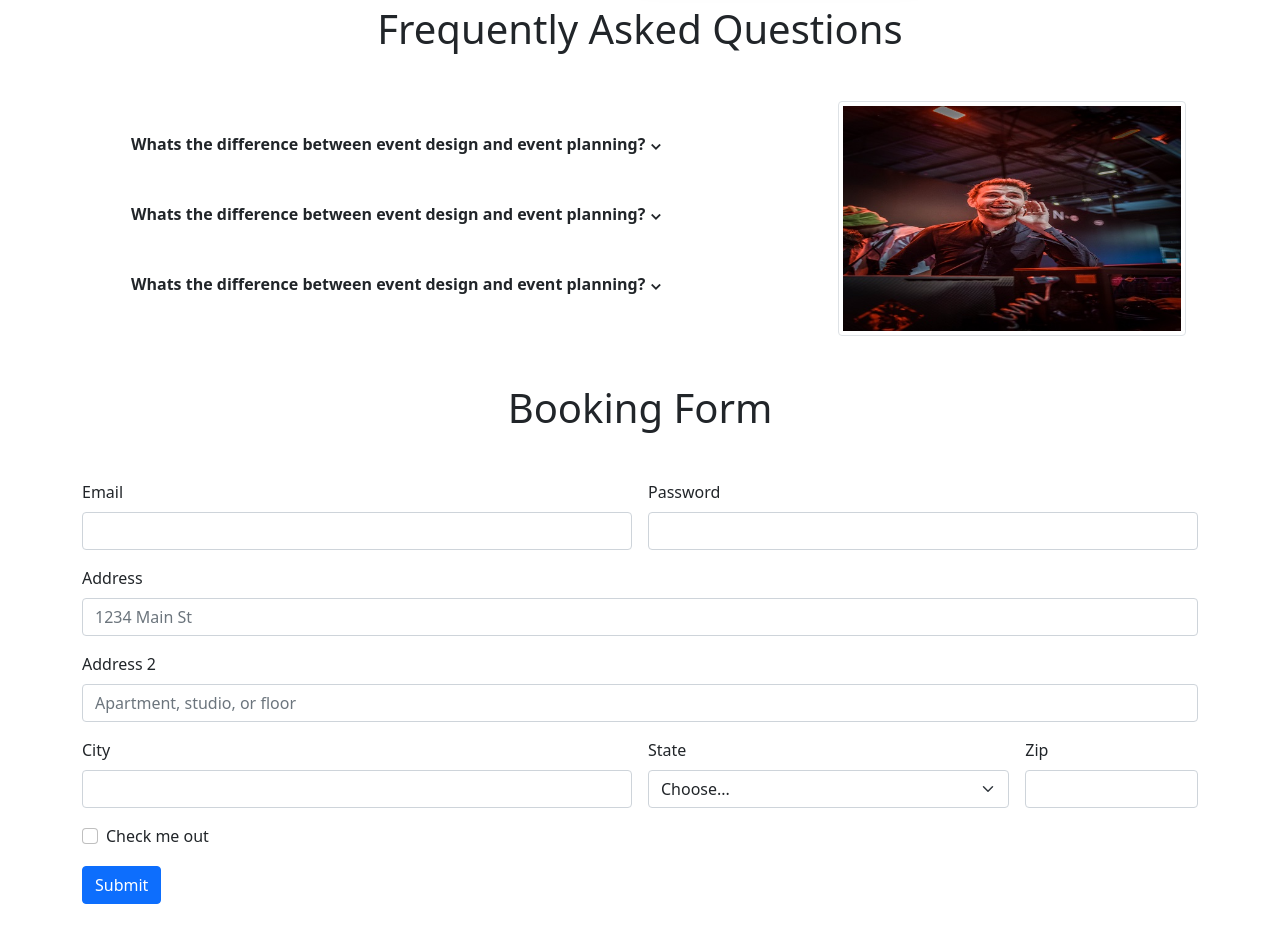
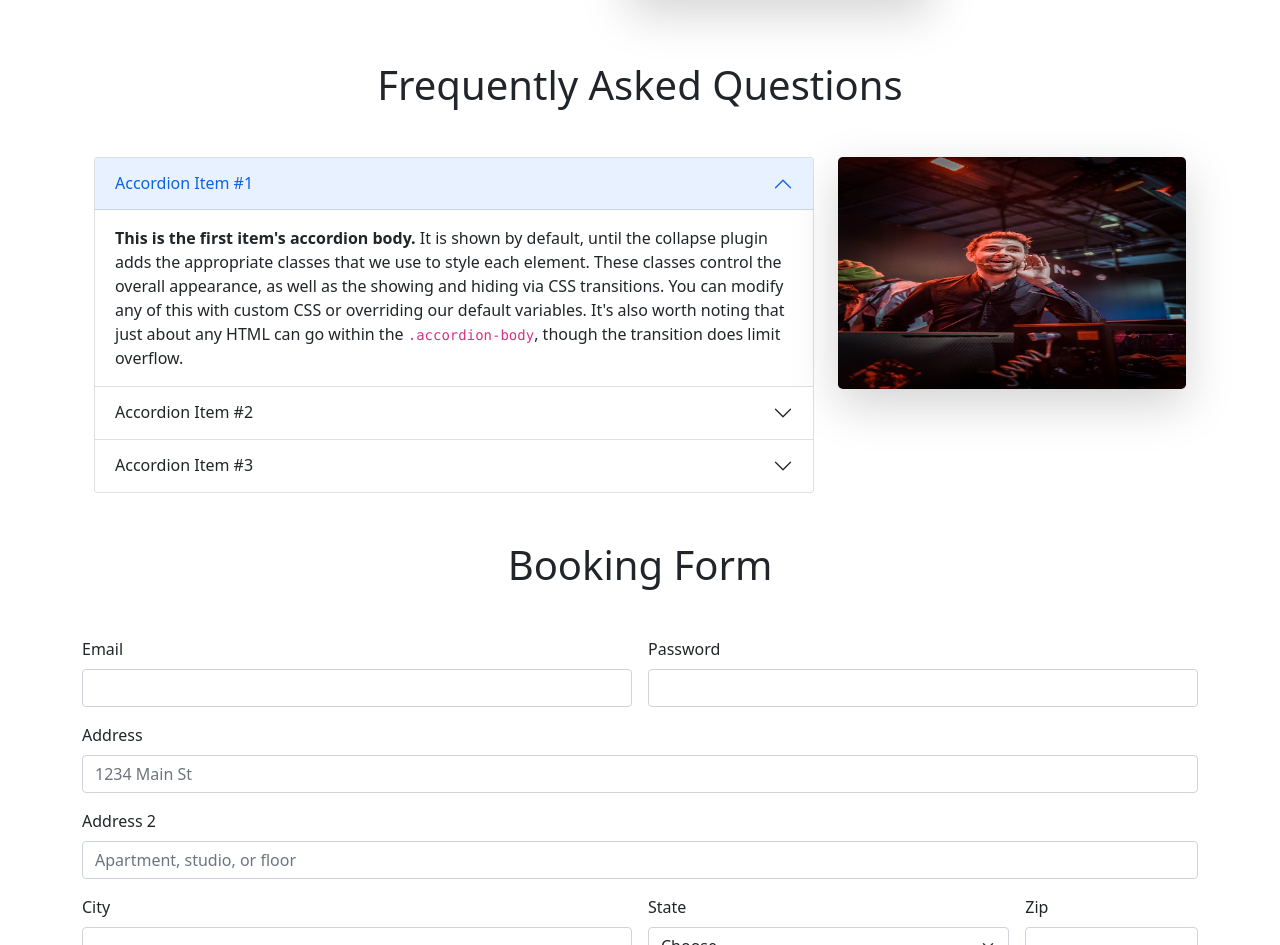
Before and after one commit to rumanak21/RK-Convention-Center, a plain HTML site: page index.html in a window 1280 px wide. Shown: the part 1225-2170 px from the top of the page. Drawn offline with Linux system fonts and the light colour scheme.

```diff
--- a/index.html
+++ b/index.html
@@ -7,11 +7,14 @@
   <meta name="viewport" content="width=device-width, initial-scale=1.0" />
   <link rel="stylesheet" href="bootstrap/bootstrap.min.css" />
   <script src="https://kit.fontawesome.com/73f241538c.js" crossorigin="anonymous"></script>
-  <title>ZAMZAM Convention Hall</title>
+  <link rel="stylesheet" href="style.css">
+  <title>RK Convention Center</title>
 </head>
 
 <body>
   <header class="mt-5">
+    <h1 class="container fs-1 ">RK Convention Center
+    </h1>
     <!-- Slider Section  -->
     <div id="carouselExampleCaptions" class="carousel slide" data-bs-ride="carousel">
       <div class="carousel-indicators">
@@ -66,6 +69,7 @@
       </button>
     </div>
   </header>
+
   <!-- Package Section -->
 
   <main>
@@ -136,62 +140,72 @@
       <div class="container">
         <div class="row">
           <div class="col">
-            <div class="raw">
-              <div class="m-3 col-lg-10">
-                <p>
-                  <a class="btn btn-white fw-bold m-2" data-bs-toggle="collapse" href="#collapseExample" role="button"
-                    aria-expanded="false" aria-controls="collapseExample">
-                    Whats the difference between event design and
-                    event planning? &#8964;
-                  </a>
-                </p>
-                <div class="collapse" id="collapseExample">
-                  <div class="card card-body">
-                    Some placeholder content for the collapse component. This panel is hidden by default but revealed
-                    when the
-                    user activates the relevant trigger.
-                  </div>
-                </div>
-
-                <p>
-                  <a class="btn btn-white fw-bold m-2" data-bs-toggle="collapse" href="#collapseExample" role="button"
-                    aria-expanded="false" aria-controls="collapseExample">
-                    Whats the difference between event design and
-                    event planning? &#8964;
-                  </a>
-                </p>
-                <div class="collapse" id="collapseExample">
-                  <div class="card card-body">
-                    Some placeholder content for the collapse component. This panel is hidden by default but revealed
-                    when the
-                    user activates the relevant trigger.
-                  </div>
-                </div>
-
-                <p>
-                  <a class="btn btn-white fw-bold m-2" data-bs-toggle="collapse" href="#collapseExample" role="button"
-                    aria-expanded="false" aria-controls="collapseExample">
-                    Whats the difference between event design and
-                    event planning? &#8964;
-                  </a>
-                </p>
-                <div class="collapse" id="collapseExample">
-                  <div class="card card-body">
-                    Some placeholder content for the collapse component. This panel is hidden by default but revealed
-                    when the
-                    user activates the relevant trigger.
+            <div class="accordion" id="accordionExample">
+              <div class="accordion-item">
+                <h2 class="accordion-header" id="headingOne">
+                  <button class="accordion-button" type="button" data-bs-toggle="collapse" data-bs-target="#collapseOne"
+                    aria-expanded="true" aria-controls="collapseOne">
+                    Accordion Item #1
+                  </button>
+                </h2>
+                <div id="collapseOne" class="accordion-collapse collapse show" aria-labelledby="headingOne"
+                  data-bs-parent="#accordionExample">
+                  <div class="accordion-body">
+                    <strong>This is the first item's accordion body.</strong> It is shown by default, until the collapse
+                    plugin adds the appropriate classes that we use to style each element. These classes control the
+                    overall appearance, as well as the showing and hiding via CSS transitions. You can modify any of
+                    this with custom CSS or overriding our default variables. It's also worth noting that just about any
+                    HTML can go within the <code>.accordion-body</code>, though the transition does limit overflow.
                   </div>
                 </div>
               </div>
-
+              <div class="accordion-item">
+                <h2 class="accordion-header" id="headingTwo">
+                  <button class="accordion-button collapsed" type="button" data-bs-toggle="collapse"
+                    data-bs-target="#collapseTwo" aria-expanded="false" aria-controls="collapseTwo">
+                    Accordion Item #2
+                  </button>
+                </h2>
+                <div id="collapseTwo" class="accordion-collapse collapse" aria-labelledby="headingTwo"
+                  data-bs-parent="#accordionExample">
+                  <div class="accordion-body">
+                    <strong>This is the second item's accordion body.</strong> It is hidden by default, until the
+                    collapse plugin adds the appropriate classes that we use to style each element. These classes
+                    control the overall appearance, as well as the showing and hiding via CSS transitions. You can
+                    modify any of this with custom CSS or overriding our default variables. It's also worth noting that
+                    just about any HTML can go within the <code>.accordion-body</code>, though the transition does limit
+                    overflow.
+                  </div>
+                </div>
+              </div>
+              <div class="accordion-item">
+                <h2 class="accordion-header" id="headingThree">
+                  <button class="accordion-button collapsed" type="button" data-bs-toggle="collapse"
+                    data-bs-target="#collapseThree" aria-expanded="false" aria-controls="collapseThree">
+                    Accordion Item #3
+                  </button>
+                </h2>
+                <div id="collapseThree" class="accordion-collapse collapse" aria-labelledby="headingThree"
+                  data-bs-parent="#accordionExample">
+                  <div class="accordion-body">
+                    <strong>This is the third item's accordion body.</strong> It is hidden by default, until the
+                    collapse plugin adds the appropriate classes that we use to style each element. These classes
+                    control the overall appearance, as well as the showing and hiding via CSS transitions. You can
+                    modify any of this with custom CSS or overriding our default variables. It's also worth noting that
+                    just about any HTML can go within the <code>.accordion-body</code>, though the transition does limit
+                    overflow.
+                  </div>
+                </div>
+              </div>
             </div>
           </div>
 
           <div class="col-lg-4">
-            <img class="img-thumbnail " src="img/side.jpg" alt="">
+            <img class="img-fluid w-100 rounded-3 border-3 shadow-lg" src="img/side.jpg" alt="">
           </div>
 
         </div>
+        <!-- Extra Section -->
     </section>
     <section class="container mt-5">
       <h1 class="text-center fs-1 mb-5">
@@ -281,7 +295,9 @@
       </div>
     </div>
   </footer>
+
   <script src="/bootstrap/bootstrap.bundle.min.js"></script>
+
 </body>
 
 </html>
```
Also changed, not shown: style.css (added).
